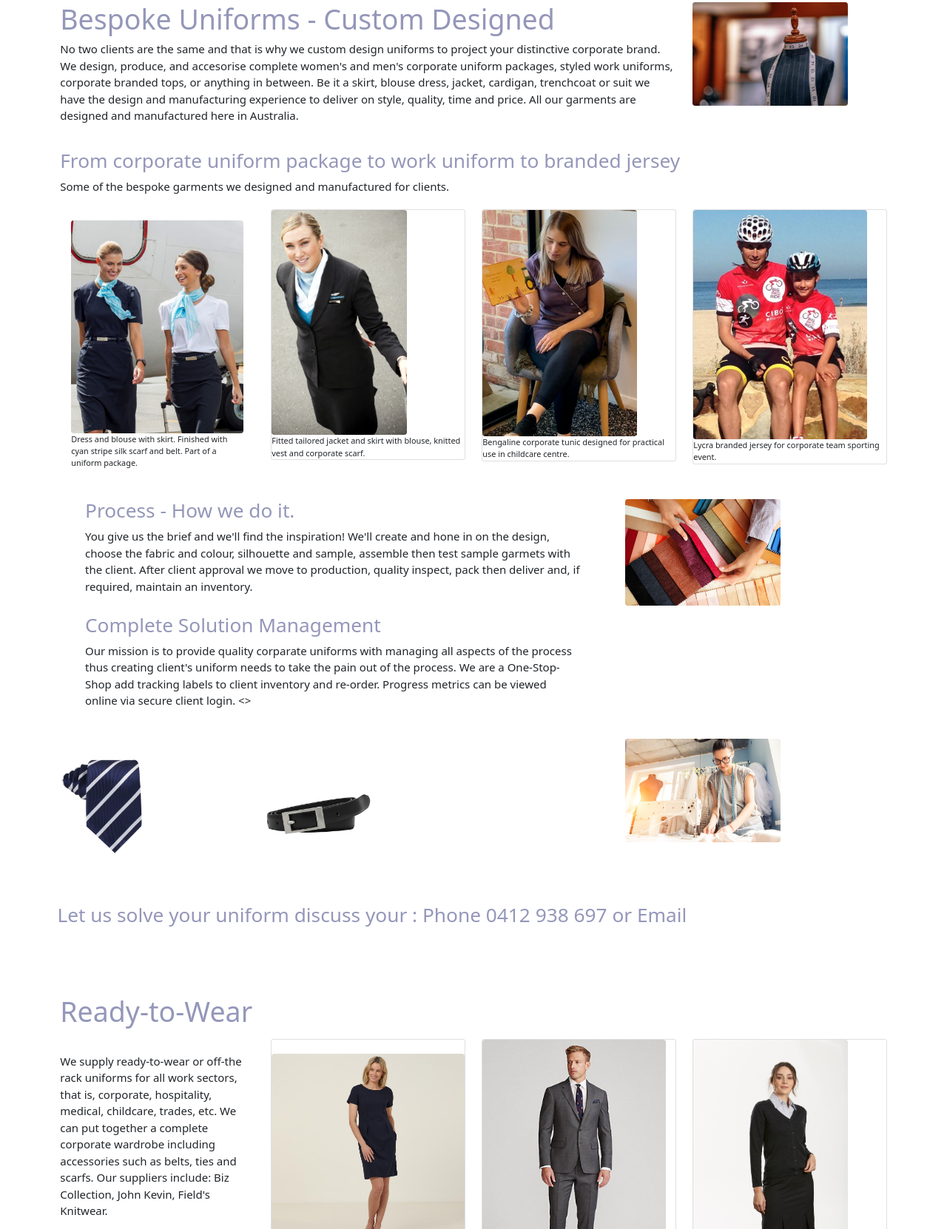
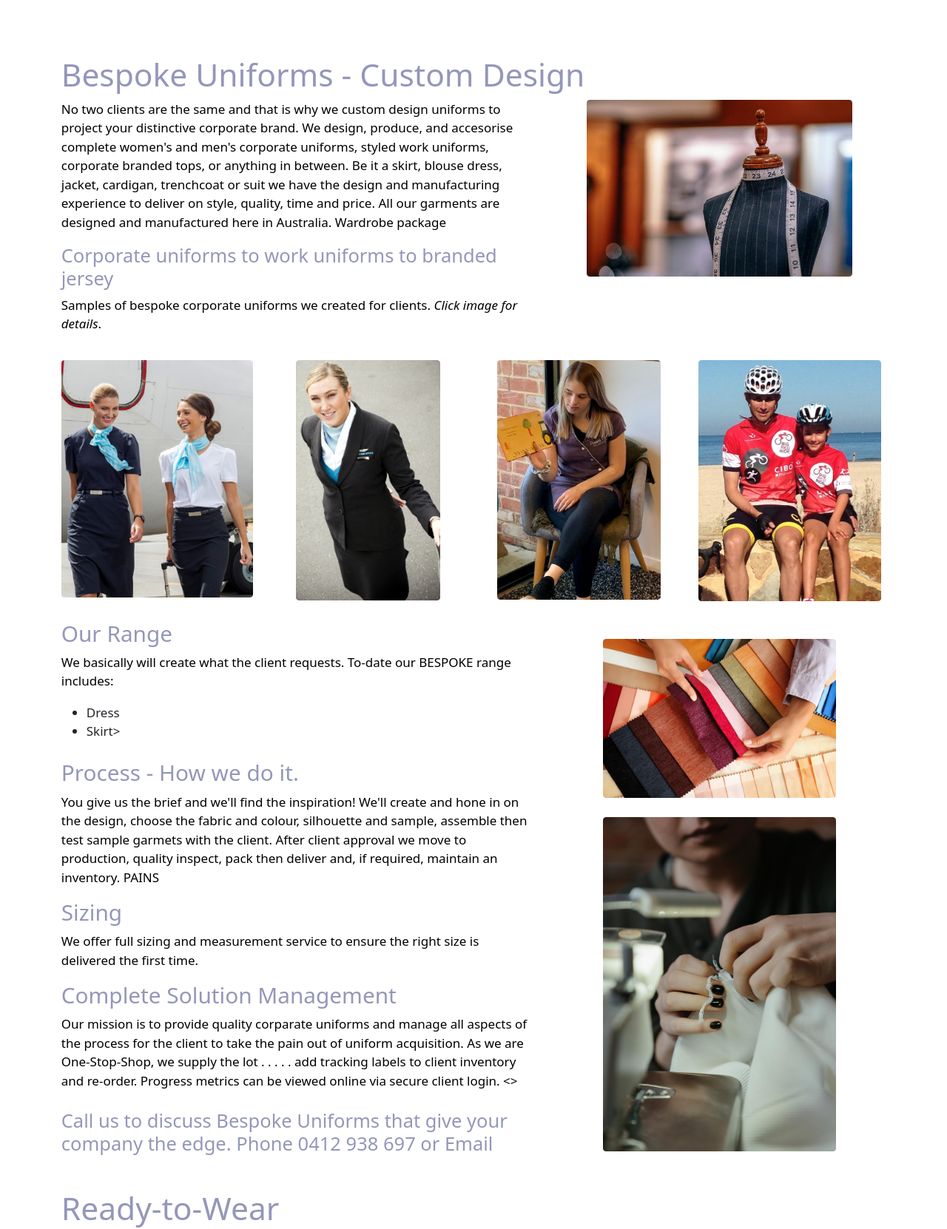
Before and after one commit to djbro5/Abfab_Corporate, a plain HTML site: page index.html in a window 1280 px wide. Shown: the part 685-2347 px from the top of the page at 74% size. Drawn offline with nearby package versions, Linux system fonts and the light colour scheme; a script that the page names is missing.

Commit message:
Major changes to layout, images, and wording.

```diff
--- a/index.html
+++ b/index.html
@@ -106,122 +106,119 @@
 
     </div>  <!-- end LANDING PAGE section -->
 
-
-
-
-
     <!-- start BESPOKE section -->
     <div class="bespoke" id="bespoke">
       <div class="container">
+
         <div class="row">
-          <div class="col-sm-9">
-            <h1 style="text-align: left; margin-top: 0vw; color: #9497B9;">Bespoke Uniforms - Custom Designed</h1>
+          <div class="col-sm-12">
+              <h1  style="text-align: left; margin-top: 3vw; color: #9497B9; ">Bespoke Uniforms - Custom Design</h1>
+          </div>
+        </div>
+
+        <div class="row">
+          <div class="col-sm-7">
             <p>No two clients are the same and that is why we custom design uniforms to project your distinctive corporate brand. We design, produce, and accesorise
-              complete women's and men's corporate uniform packages, styled work uniforms, corporate branded tops, or anything in between. Be it a skirt, blouse dress, jacket, cardigan, trenchcoat or suit we
-              have the design and manufacturing experience to deliver on style, quality, time and price. All our garments are designed and manufactured here in Australia.
+              complete women's and men's corporate uniforms, styled work uniforms, corporate branded tops, or anything in between. Be it a skirt, blouse dress, jacket, cardigan, trenchcoat or suit we
+              have the design and manufacturing experience to deliver on style, quality, time and price. All our garments are designed and manufactured here in Australia. Wardrobe package
             </p>
+            <h4 style="color: #9497B9; margin-top: 1vw;">Corporate uniforms to work uniforms to branded jersey</h4>
+            <p>Samples of bespoke corporate uniforms we created for clients. <i>Click image for details</i>.</p>
               <!-- Our client base include Airlines, city councils, childcare centres, construction companies, hospitals and retail shops. -- Accessorise with custom design ties, scarfs and belts --
                 We are your solution and one-stop-shop for all your corporate uniform requirements.  -- sprinkle pictures of uniform dress, belt, scarf, shirt, tie and polo -->
           </div>
-          <div class="col-sm-3">
+          <div class="col-sm-5"  style="text-align: center;">
             <img src="images/bespoke_dummy_02.jpg"  class="rounded img-fluid" style="margin-top: 0vw; width:80%" alt="Bespoke dummy">
           </div>
         </div>
 
-      <section>
-        <h3 style="color: #9497B9; margin-top: 1.5vw;">From corporate uniform package to work uniform to branded jersey</h3>
-        <p>Some of the bespoke garments we designed and manufactured for clients.</p>
-        <div class="row row-cols-1 row-cols-md-4 " style="margin-top: 1.5vw;" >
+        <div class="row row-cols-1 row-cols-md-4 " style="margin-top: 1.5vw;">
           <div class="col">
-            <div class="card-body">
+
               <img src="images/Cobham_dress_blouse_skirt.jpg"  class="rounded img-responsive" style="width:100%"balt="Dress and blouse">
-              <p  class="card-text" style="margin-top: 0vw; ">Dress and blouse with skirt. Finished with cyan stripe silk scarf and belt. Part of a uniform package.</p>
-            </div>
-          </div>
-          <div class="col">
-            <div class="card">
-              <img src="images/Cobham_jacket _scarf_02.jpg"   class="rounded img-responsive"  style="width:70%" alt="Fitted tailored jacket">
-              <p  class="card-text" style="margin-top: 0vw;">Fitted tailored jacket and skirt with blouse, knitted vest and corporate scarf.</p>
-            </div>
-          </div>
-          <div class="col">
-            <div class="card">
-              <img src="images/PP_uniform_image02.jpg"  class="rounded img-responsive" style="width:80%" alt="Paisley Park tunic">
-              <p  class="card-text" style="margin-top: 0vw;" >Bengaline corporate tunic designed for practical use in childcare centre. </p>
-            </div>
-          </div>
-          <div class="col">
-            <div class="card">
-              <img src="images/bigredride_jersey.JPG"  class="rounded img-responsive" style="width:90%" alt="Lycra branded jersey">
-              <p  class="card-text" style="margin-top: 0vw;" >Lycra branded jersey for corporate team sporting event.</p>
-            </div>
-          </div>
-        </div>
-      </section>
-
-        <div class="row">
-          <div class="col-sm-8 px-5">
-            <h3 style="color: #9497B9; margin-top: 2vw;">Process - How we do it.</h3>
-            <p>You give us the brief and we'll find the inspiration! We'll create and hone in on the design, choose the fabric and colour, silhouette and sample, assemble then test sample garmets with the client.
-              After client approval we move to production, quality inspect, pack then deliver and, if required, maintain an inventory.
-
-
-            <h3 style="color: #9497B9; margin-top: 2vw;">Complete Solution Management</h3>
-            <p>Our mission is to provide quality corparate uniforms with managing all aspects of the process thus creating client's uniform needs to take the pain out of the process. We are a One-Stop-Shop add tracking labels
-              to client inventory and re-order. Progress metrics can be viewed online via secure client login. <<QMS>> </p>
+              <!--
+              <p class="caption";  style="margin-top: 0vw;">Dress and blouse with skirt. Finished with cyan stripe silk scarf and belt. Part of a uniform package.
+              </p>
+               -->
 
           </div>
-          <div class="col-sm-4 px-3">
-            <img src="images/fabric_selection_02.jpg"  class="rounded img-fluid" style="margin-top: 2vw; width:60%" alt="fabric selection">
+          <div class="col" style="text-align: center;">
+              <img src="images/Cobham_jacket _scarf_02.jpg"   class="rounded img-responsive"  style="width:75%" alt="Fitted tailored jacket">
+              <!--
+              <p class="caption"; style="margin-left: 2vw; text-align:start;">Fitted tailored jacket and skirt with blouse, knitted vest and corporate scarf. Part of a uniform package.</p>
+              -->
+          </div>
+          <div class="col" style="text-align: center;">
+              <img src="images/PP_uniform_image02.jpg"  class="rounded img-responsive" style="width:85%; text-align: center;" alt="Paisley Park tunic">
+              <!--
+              <p class="caption"; style="margin-left: 1vw; text-align:start;">Bengaline tunic designed for everyday use in childcare centre. </p>
+                -->
+          </div>
+          <div class="col" style="text-align: center;">
+              <img src="images/bigredride_jersey.JPG"  class="rounded img-responsive" style="width:95%" alt="Lycra branded jersey">
+              <!--
+              <p class="caption"; style="margin-top: 0vw;" >Lycra branded jersey for corporate team sporting event.</p>
+               -->
           </div>
         </div>
 
         <div class="row">
-          <!-- div class="col-sm-1" /div -->
-          <div class="col-sm-8">
-            <!--  <i class='bi bi-dot'></i> -->
-            <h3 style="color: #9497B9; margin-top: 2vw;"></h3>
-
-            <div class="row">
-              <div class="col-md-4">
-                <img src="images/Navy_Blue_Pencil_Stripe_Tie.jpg" class="img-fluid"  style="margin-top: 1vw; width:50%" alt="tie_design">
-              </div>
-              <div class="col-md-4">
-                <img src="images/woman_belt.jpg" class="img-fluid"  style="margin-top: 1vw; width:80%" alt="Belts">
-              </div>
-              <div class="col-md-4">
+          <div class="col-sm-7 ">
+            <h3 style="color: #9497B9; margin-top: 2vw;">Our Range</h3>
+            <p>We basically will create what the client requests. To-date our BESPOKE range includes:<br><ul><li>Dress</li><li>Skirt></li></ul></p>
+            <h3 style="color: #9497B9; margin-top: 2vw;">Process - How we do it.</h3>
+            <p>You give us the brief and we'll find the inspiration! We'll create and hone in on the design, choose the fabric and colour, silhouette and sample, assemble then test sample garmets with the client.
+              After client approval we move to production, quality inspect, pack then deliver and, if required, maintain an inventory. PAINS
+              <h3 style="color: #9497B9; margin-top: 1vw;">Sizing</h3>
+              <p>We offer full sizing and measurement service to ensure the right size is delivered the first time.</p>
+            <h3 style="color: #9497B9; margin-top: 1vw;">Complete Solution Management</h3>
+            <p style="color: #000;">Our mission is to provide quality corparate uniforms and manage all aspects of the process for the client to take the pain out of uniform acquisition. As we are One-Stop-Shop, we supply the lot
+               . . . . . add tracking labels to client inventory and re-order. Progress metrics can be viewed online via secure client login. <<QMS>> </p>
+            <h4 style="color: #9497B9; margin-top: 2vw;">Call us to discuss Bespoke Uniforms that give your company the edge. Phone 0412 938 697 or Email</h4>
 
           </div>
+          <div class="col-sm-5"  style="text-align: center;">
+            <div class="row">
+              <div class="col-sm-12 ">
+                <img src="images/fabric_selection_02.jpg"  class="rounded img-fluid" style="margin-top: 4vw; width:70%" alt="fabric selection">
               </div>
             </div>
-          <div class="col-sm-4 px-3">
-            <img src="images/sewing.jpg"  class="rounded img-fluid" style="  margin-top: 2vw; width:60%" alt="Woman sewing uniforms">
+            <div class="row">
+              <div class="col-sm-12 ">
               </div>
             </div>
-
             <div class="row">
-          <div class="col-sm-12 px-2">
-            <h3 style="color: #9497B9; margin-top: 2vw;">Let us solve your uniform discuss your : Phone 0412 938 697 or Email</h3>
+              <div class="col-sm-12 ">
               </div>
             </div>
-
+            <img src="images/hand_stitching.jpg"  class="rounded img-fluid" style="margin-top: 2vw; width:70%" alt="fabric selection">
           </div>
-    </div>  <!-- end section -->
+        </div>
+      </div>  <!-- end container -->
+    </div>  <!-- end BESPOKE section -->
 
     <!-- start READYTOWEAR section -->
+    <div class="readyToWear" id="rtw"></div>
       <div class="container">
-      <div class="readyToWear" id="rtw">
+        <!-- row 1 of 3 -->
         <div class="row">
           <div class="col-sm-12">
-            <h1  style="text-align: left; margin-top: 6.5vw; color: #9497B9; ">Ready-to-Wear</h1>
+            <h1  style="text-align: left; margin-top: 3vw; color: #9497B9; ">Ready-to-Wear</h1>
             <p></p>
           </div>
         </div>
+        <!-- row 2 of 3 -->
         <div class="row">
-          <div class="col-sm-3">
-            <p style="text-align: start; margin-top: 1.5vw;" >We supply ready-to-wear or off-the rack uniforms for all work sectors, that is, corporate, hospitality, medical, childcare, trades, etc.
+          <div class="col-sm-7">
+            <p style="text-align: start; " >We supply ready-to-wear or off-the rack uniforms for all work sectors, that is, corporate, hospitality, medical, childcare, trades, etc.
               We can put together a complete corporate wardrobe including accessories such as belts, ties and scarfs. Our suppliers include: Biz Collection, John Kevin, Field's Knitwear.</p>
           </div>
+          <div class="col-sm-5">
+            <img src="images/shirts_on_rack.jpg"  class="rounded img-fluid" style="margin-bottom: 2vw; width:75%" alt="Bespoke dummy">
+          </div>
+        </div>
+        <!-- row 3 of 3 -->
+        <div class="row">
           <div class="col-sm-3">
             <div class="card">
               <img src="images/NNT_cat67k_inp_1.jpg" class="rounded img-fluid" style="margin-top: 1.5vw; width:100%;" alt="BizCorporate dress">
@@ -240,12 +237,13 @@
             </div>
           </div>
         </div>
-      </div>
-    </div>  <!-- end section -->
+      </div>  <!-- end container -->
+    </div>  <!-- end READYTOWEAR section -->
 
     <!-- start MIX-AND-MATCH section -->
+    <div class="mixNMatch" id="mix">
       <div class="container">
-      <div class="mixNMatch" id="mix">
+
         <div class="row">
           <div class="col-sm-12">
             <h1 style="text-align: left; margin-top: 6.5vw;  color: #9497B9;">Mix-and-Match</h1>
@@ -260,8 +258,9 @@
             <p style="text-align: center; margin-top: 1.5vw;" ></p>
           </div>
         </div>
-      </div>
-    </div>  <!-- end section -->
+
+      </div>  <!-- end container -->
+    </div>  <!-- end MIX-AND-MATCH section-->
 
     <!-- start MERCHANDISING section -->
     <div class="container">
@@ -273,10 +272,15 @@
           </div>
         </div>
         <div class="row">
-          <div class="col-sm-6">
+          <div class="col-sm-7">
             <p>Corporate events e.g. golf days etc., corporate branding, charity events, sporting events or any activity where you want your brand advertised work uniform logo.
-            We can brand caps, tee shirts, aprons. </p>
+            We'll get the polo shirts, caps, tee shirts, or aprons and brand it with your logo. </p>
           </div>
+          <div class="col-sm-5">
+            <img src="images/your_logo_here.jpg"  class="rounded img-fluid" style="margin-top: 0vw; width:75%" alt="Bespoke dummy">
+          </div>
+        </div>
+          <div class="row">
           <div class="col-sm-3">
             <img src="images/red_cap.jpg" class="img-fluid" alt="Red Cap">
           </div>
@@ -288,35 +292,36 @@
     </div>  <!-- end section -->
 
     <!-- start ABOUT section -->
+    <div class="about" id="aboutUs">
       <div class="container">
-      <div class="about" id="aboutUs">
+        <!-- row 1 of 2 -->
         <div class="row">
           <div class="col-sm-12">
-            <h1 style="text-align: left; margin-top: 2.5vw;  color: #9497B9;">About Us</h1>
+              <h1 style="text-align: left; margin-top: 2vw;  color: #9497B9;">About Us</h1>
+          </div>
+        </div>
+        <!-- row 2 of 2 -->
+        <div class="row">
+          <div class="col-sm-7">
             <h3 style="color: #9497B9">Supplying Businesses since 1994</h3>
             <p>Starting life as a successful party plan fashion business, we morphed into bespoke corporate uniforms after securing  a contract to design, manufacture and supply a corporate uniform range to a multinational company.
               With 25+ years experience behind us, we continue to proudly offer a one-stop shop to support our wide range of clients and all of their corporate uniform,
               workwear and personal protective equipment (PPE) requirements. Our clients range from airlines to childcare centres, from sporting clubs to retail, private sector and local government organisations.
               We work closely with our clients to ensure your uniforms achieve the perfect combination of style and function.          Our Values</p>
           </div>
-        </div>
-        <div class="row">
-          <div class="col-sm-6">
-            <p style="text-align: center; margin-top: 1.5vw;" >About</p>
-          </div>
-          <div class="col-sm-6">
-            <p style="text-align: center; margin-top: 1.5vw;" >About</p>
+          <div class="col-sm-5">
+            <img src="images/coat hangers.jpg"  class="rounded img-fluid" style="margin-top: 0vw; width:75%" alt="Bespoke dummy">
           </div>
         </div>
-      </div>
-    </div>  <!-- end section -->
+      </div>  <!-- end container -->
+    </div>  <!-- end ABOUT section -->
 
     <!-- start CONTACT section -->
     <div class="container">
       <div class="contact_us" id="contact">
         <div class="row">
           <div class="col-sm-12">
-            <h1 style="text-align: left; margin-top: 6.5vw;  color: #9497B9;">Contact Us</h1>
+            <h1 style="text-align: left; margin-top: 2.5vw;  color: #9497B9;">Contact Us</h1>
             <p></p>
           </div>
         </div>
--- a/style.css
+++ b/style.css
@@ -16,16 +16,20 @@ html,body {
   height: 100%;
   font-family: -apple-system, BlinkMacSystemFont, "Segoe UI", Roboto, Helvetica, Arial, sans-serif, "Apple Color Emoji", "Segoe UI Emoji", "Segoe UI Symbol";
 
-    font-size: calc(10px + 0.390625vw);
+    font-size: calc(12px + 0.390625vw);
 
 }
 
-/*
 p {
+  color: #000;
+}
+
+.caption {
+  color: #000;   /* 40436d */
   font-weight: normal;
-  font-size: 1.2vw;
+  font-size: 1vw;
 }
-*/
+
 
 .card-text {
   font-size: 0.85vw;
```
Also changed, not shown: images/coat hangers.jpg (added), images/hand_stitching.jpg (added), images/shirts_on_rack.jpg (added), images/your_logo_here.jpg (added). Lines whose indentation alone changed are shown as unchanged.
